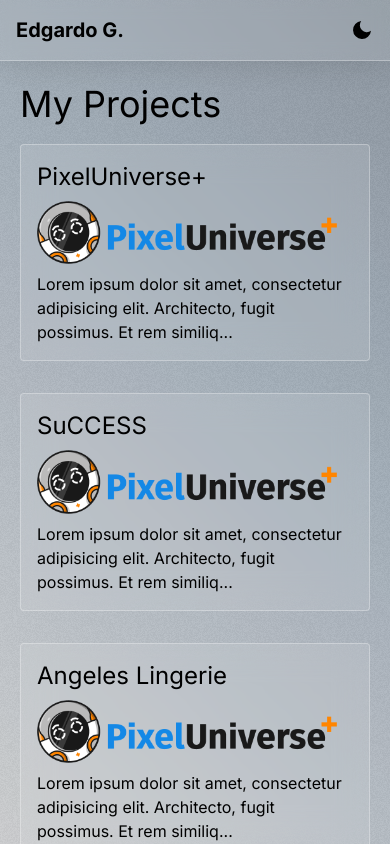
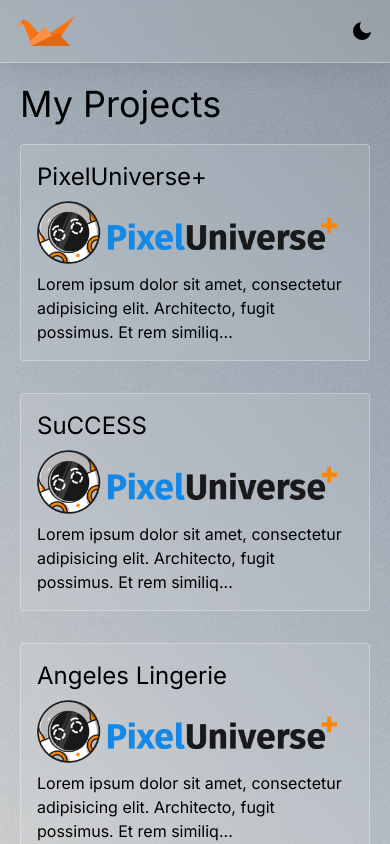
Before and after one commit to maliceedg/portfolio, a Next.js app: page /projects in a window 390 px wide. Built offline with nearby package versions, Linux system fonts and the light colour scheme; a web font is replaced by a local one.

Commit message:
add crane logo to nav

```diff
--- a/app/layout.tsx
+++ b/app/layout.tsx
@@ -8,7 +8,7 @@ const inter = Inter({ subsets: ["latin"] });
 
 export const metadata: Metadata = {
   title: "Edgardo Gonzalez",
-  description: "QA, Developer and UX/UI Designer",
+  description: "UX/UI Designer, Developer and QA Engineer",
 };
 
 export default function RootLayout({
--- a/app/styles/nav.module.css
+++ b/app/styles/nav.module.css
@@ -12,6 +12,11 @@
   top: 0;
   width: 100%;
   transition: background-color 0.3s ease-in-out, box-shadow 0.3s ease-in-out;
+}
+
+.logo {
+  height: 40px;
+  width: auto;
 }
 
 .toggleButton {
@@ -33,3 +38,9 @@ body.dark {
   background-color: #121212;
   color: #ffffff;
 }
+
+@media screen and (max-width: 1024px) {
+  .logo {
+    height: 30px;
+  }
+}
--- a/app/ui/nav.tsx
+++ b/app/ui/nav.tsx
@@ -35,7 +35,7 @@ export default function Nav() {
   return (
     <nav className={styles.nav}>
       <Link href="/">
-        <span className="text-xl font-bold cursor-pointer">Edgardo G.</span>
+        <img src="/logo.webp" alt="Origami Crane Logo" className={styles.logo}/>
       </Link>
       <button onClick={toggleTheme} className={styles.toggleButton}>
         {theme === "light" ? (
```
